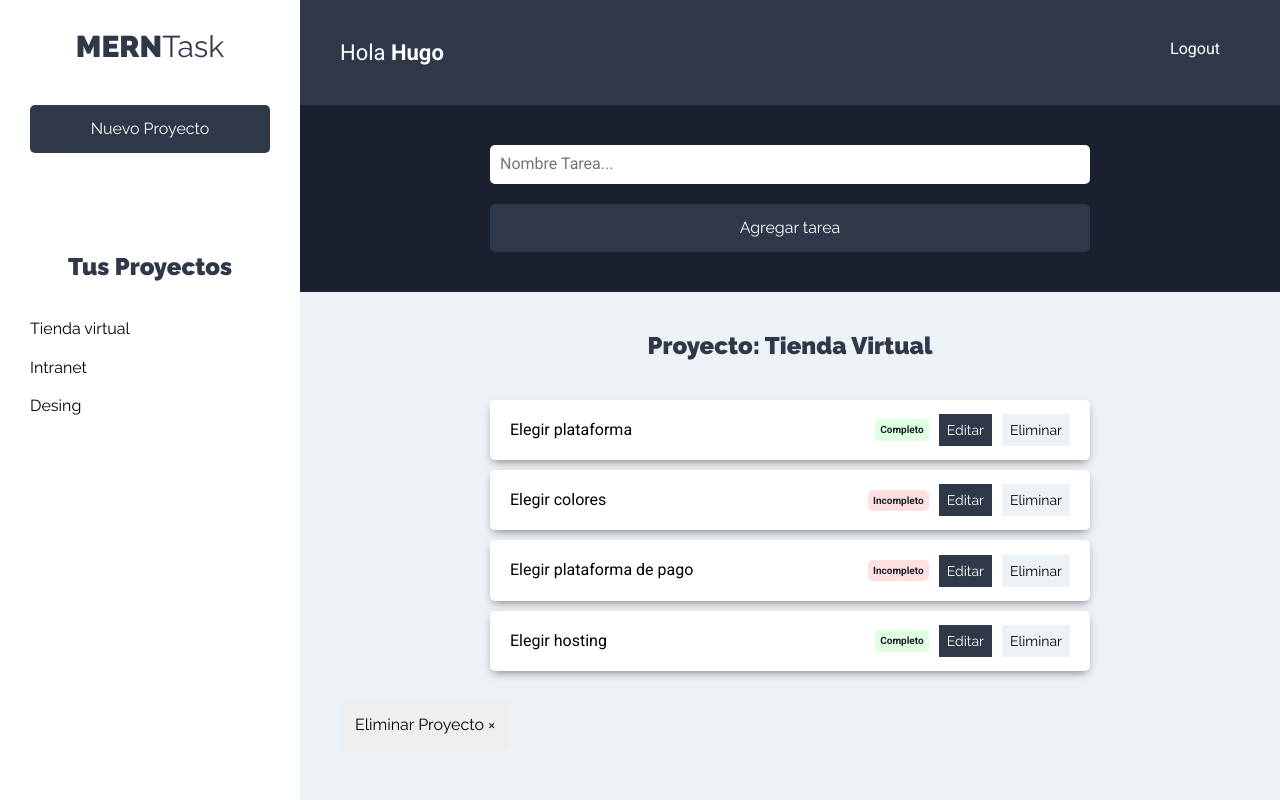
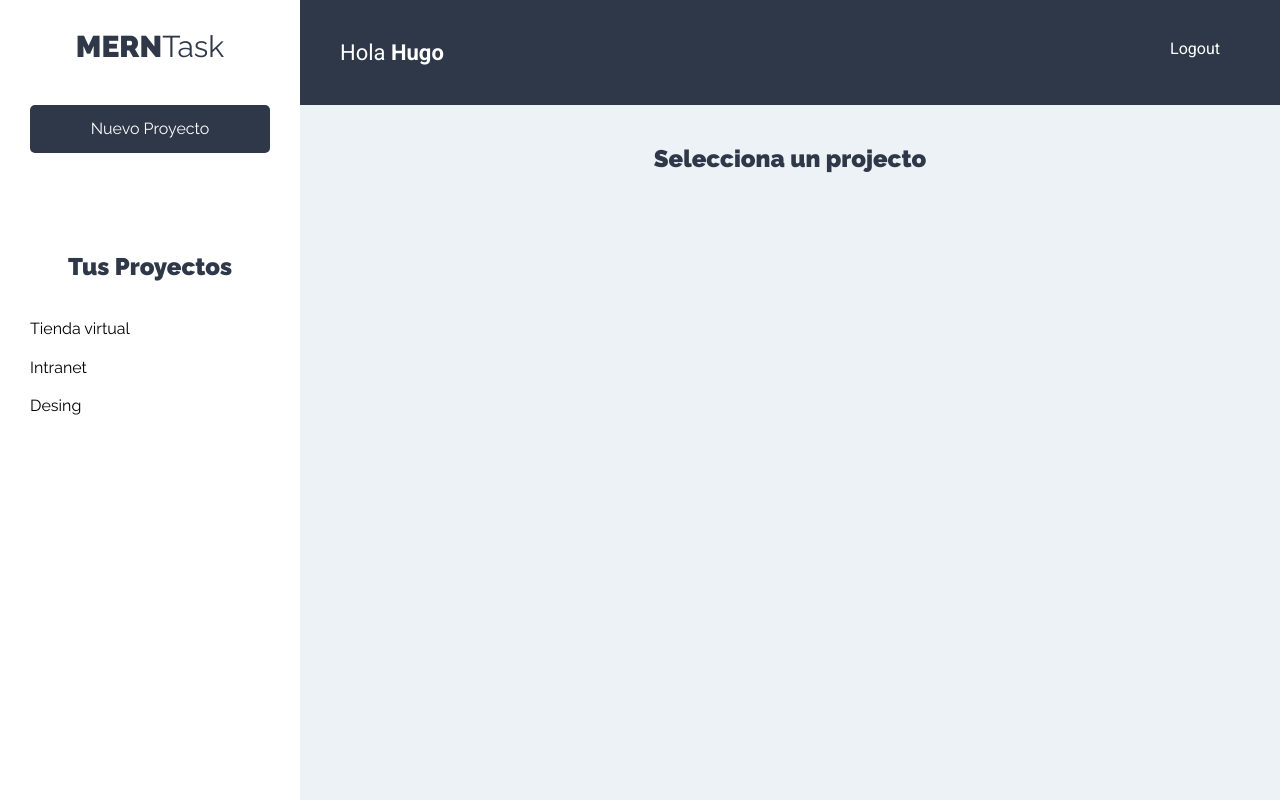
Before and after one commit to hcaman/Task_FE-MERN, a React (Create React App) app: page /proyectos in a window 1280 px wide. Built offline with nearby package versions, Linux system fonts and the light colour scheme.

Commit message:
Show the list only when one project is selected

```diff
--- a/src/components/tareas/FormTarea.js
+++ b/src/components/tareas/FormTarea.js
@@ -1,6 +1,14 @@
-import React from 'react';
+import React, { useContext } from 'react';
+import proyectoContext from '../../context/proyectos/proyectoContext';
 
 const FormTarea = () => {
+  const proyectosContext = useContext(proyectoContext);
+  const { proyecto } = proyectosContext;
+
+  if (!proyecto) return null;
+
+  const [proyectoActual] = proyecto;
+
   return (
     <div className="formulario">
       <form>
--- a/src/components/tareas/ListadoTareas.js
+++ b/src/components/tareas/ListadoTareas.js
@@ -1,16 +1,25 @@
-import React from 'react';
+import React, { useContext } from 'react';
+import proyectoContext from '../../context/proyectos/proyectoContext';
 import Tarea from './Tarea';
 
 const ListadoTareas = () => {
+  const proyectosContext = useContext(proyectoContext);
+  const { proyecto } = proyectosContext;
+
+  if (!proyecto) return <h2>Selecciona un projecto</h2>;
+
+  const [proyectoActual] = proyecto;
+
   const tareasProyecto = [
     { id: 1, nombre: 'Elegir plataforma', estado: true },
     { id: 2, nombre: 'Elegir colores', estado: false },
     { id: 3, nombre: 'Elegir plataforma de pago', estado: false },
     { id: 4, nombre: 'Elegir hosting', estado: true }
   ];
+
   return (
     <>
-      <h2>Proyecto: Tienda Virtual</h2>
+      <h2>Proyecto: {proyectoActual.nombre}</h2>
       <ul className="listado-tareas">
         {!tareasProyecto?.length ? (
           <li className="tarea">No hay tareas</li>
```
